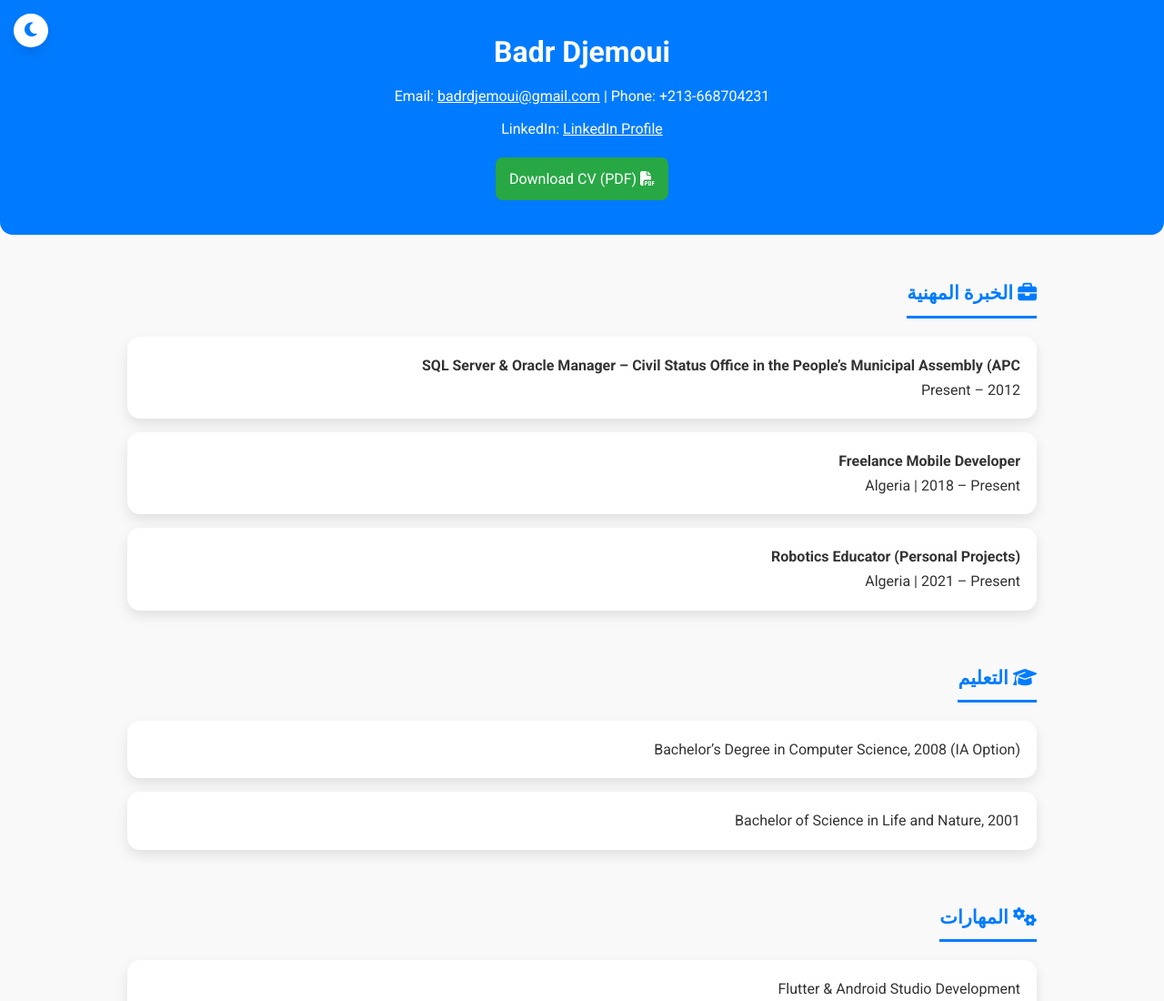
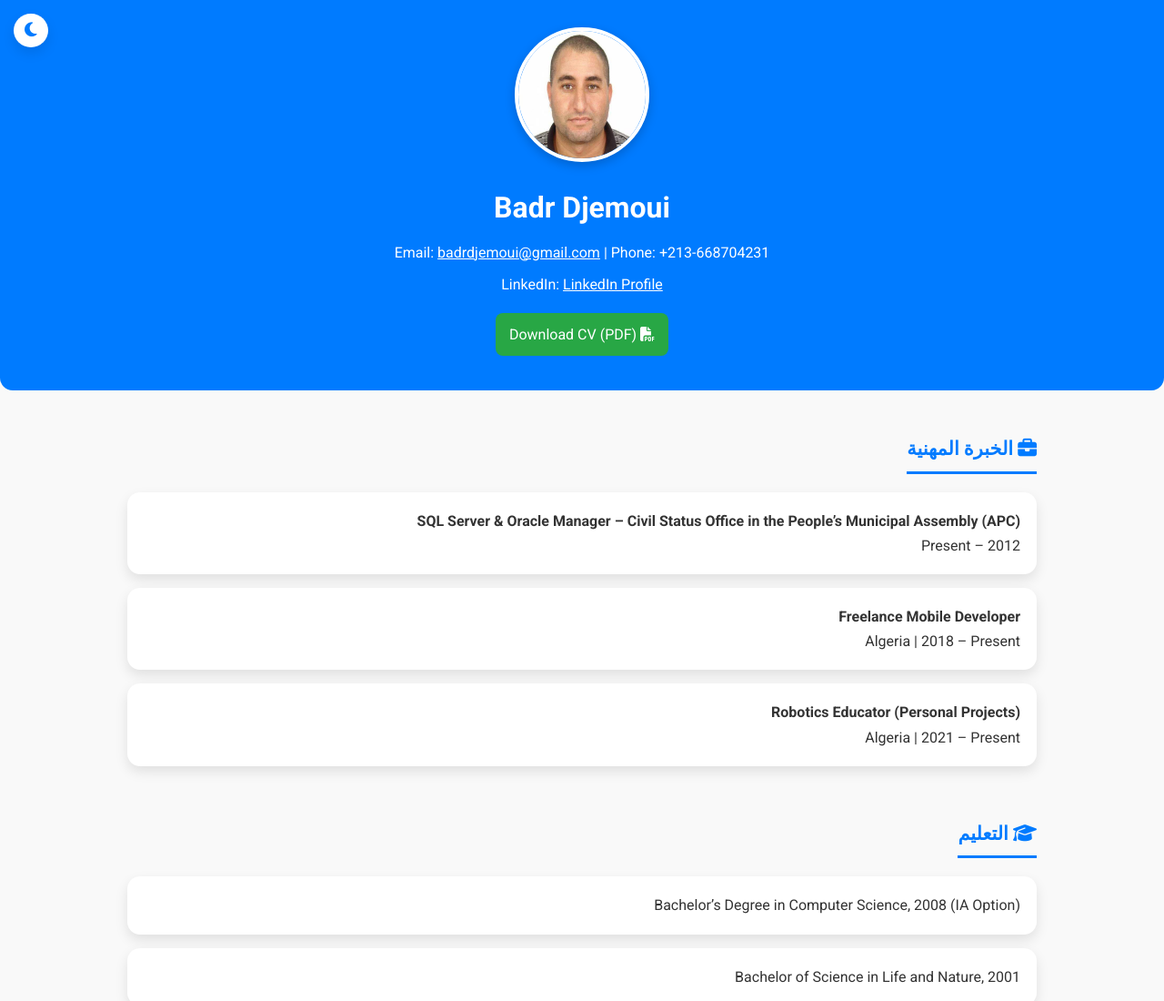
Before and after one commit to badrdjemoui/badrdjemoui.github.io, a plain HTML site: page index.html in a window 1280 px wide. Shown: the top 1100 px of the page at 91% size. Drawn offline with Linux system fonts and the light colour scheme.

Commit message:
Update index.html

```diff
--- a/index.html
+++ b/index.html
@@ -161,6 +161,7 @@
 <body>
 
   <header>
+     <img src="badr.jpg" alt="Badr Djemoui" style="width:140px; height:140px; border-radius:50%; border:4px solid #fff; box-shadow:0 4px 12px rgba(0,0,0,0.2); margin-bottom:15px;">
     <h1>Badr Djemoui</h1>
     <p>Email: <a href="mailto:badrdjemoui@gmail.com">badrdjemoui@gmail.com</a> | Phone: +213-668704231</p>
     <p>
@@ -185,7 +186,7 @@
     <section>
       <h2><i class="fas fa-briefcase"></i> الخبرة المهنية</h2>
       <ul>
-        <li><strong>SQL Server & Oracle Manager – Civil Status Office in the People’s Municipal Assembly (APC</strong><br>2012 – Present</li>
+        <li><strong>SQL Server & Oracle Manager – Civil Status Office in the People’s Municipal Assembly (APC)</strong><br>2012 – Present</li>
         <li><strong>Freelance Mobile Developer</strong><br>Algeria | 2018 – Present</li>
         <li><strong>Robotics Educator (Personal Projects)</strong><br>Algeria | 2021 – Present</li>
       </ul>
```
